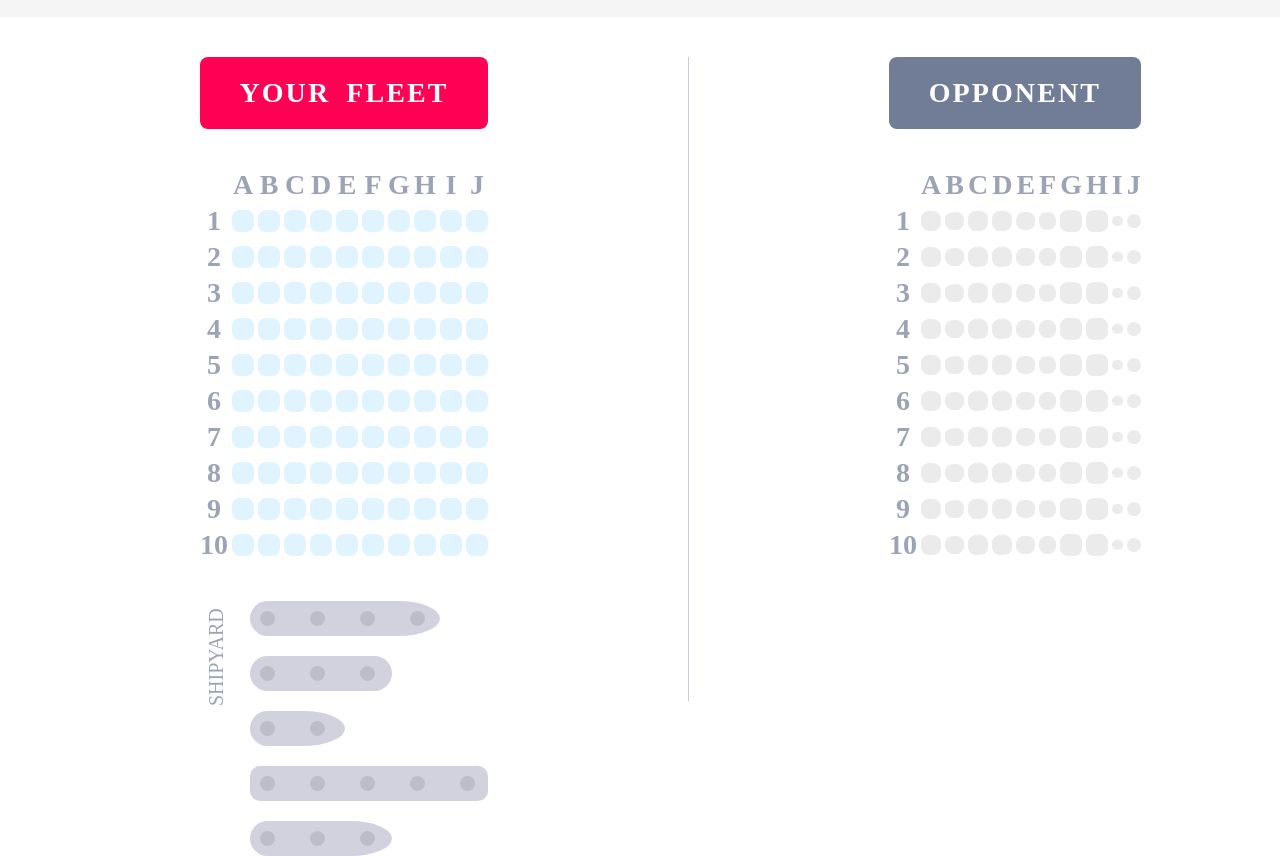
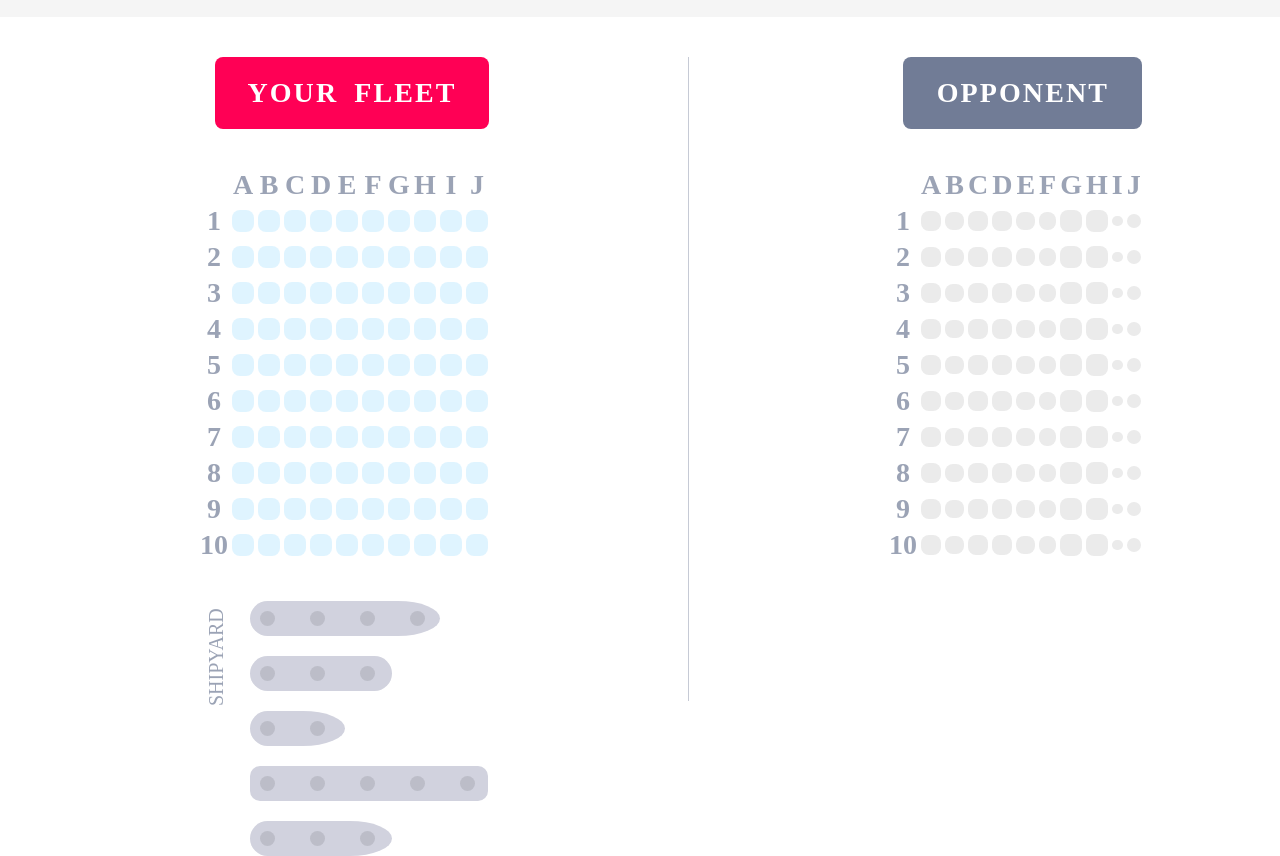
Before and after one commit to Namlev1/battleship, a website built with webpack: page src/index.html in a window 1280 px wide. Shown: the part 73-929 px from the top of the page. Built offline with nearby package versions, Linux system fonts and the light colour scheme; files whose address does not match are found by name.

Commit message:
Fix header button position

```diff
--- a/src/dom/styles.css
+++ b/src/dom/styles.css
@@ -115,6 +115,11 @@ form > button {
     border: none;
     border-radius: 8px;
     padding: 0.5rem 0;
+}
+
+.game-panel > button {
+    margin-left: .4rem;
+    width: 95%;
 }
 
 .round {
```
